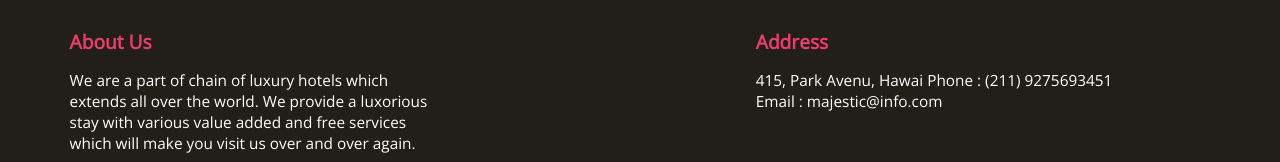
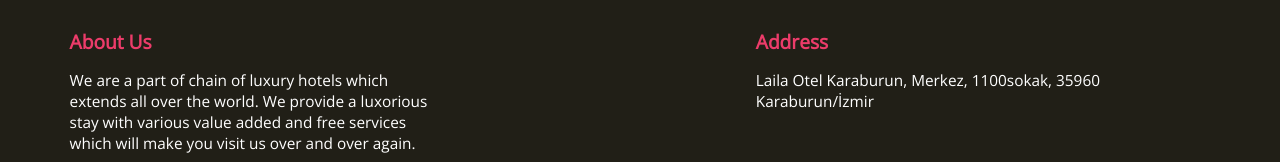
Before and after one commit to lailabutikhotel/lailabutikhotel, a plain HTML site: page bb.html in a window 1280 px wide. Shown: the part 1068-1230 px from the top of the page. Drawn offline with nearby package versions, Linux system fonts and the light colour scheme.

Commit message:
adress added

```diff
--- a/bb.html
+++ b/bb.html
@@ -108,9 +108,7 @@
 
         <div class="tm-address">
         <p class="bold">Address</p>
-        <p>415, Park Avenu, Hawai
-            Phone : (211) 9275693451
-            Email : majestic@info.com</p>
+        <p>Laila Otel Karaburun, Merkez, 1100sokak, 35960 Karaburun/İzmir</p>
         </div>
         <br/>
     <div class="tm-media">
```
Also changed, not shown: explore.html (+1 -3 lines), index.html (+1 -3 lines), rooms.html (+1 -3 lines), 1 other file.
